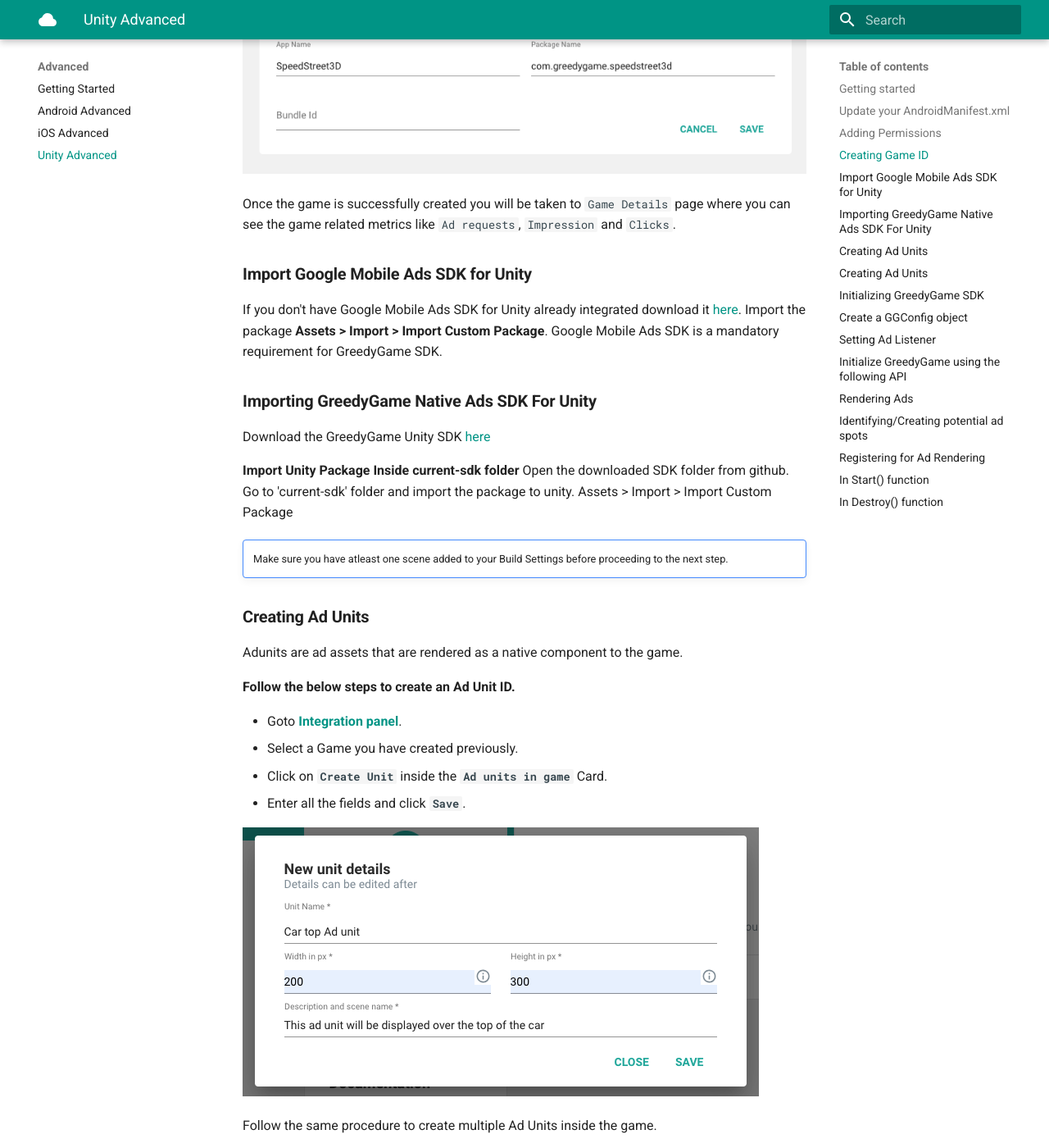
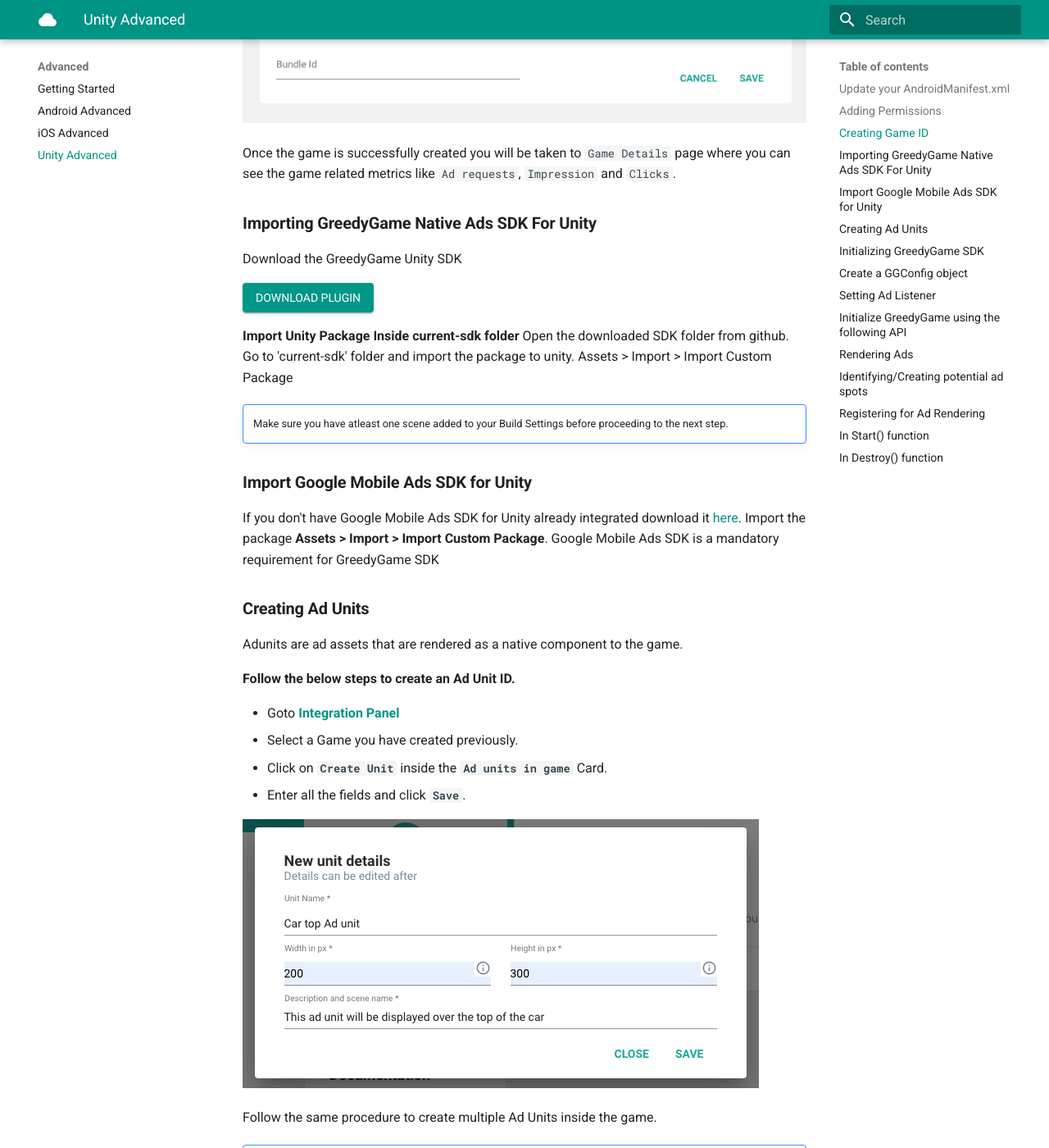
Before and after one commit to GreedyGame/greedygame-docs, an MkDocs documentation site: the page built from docs/unity-advanced.md, in a window 1280 px wide and 1400 px high, scrolled down 1821 px. Shown: the whole window at 82% size. Built offline with MkDocs 1.6.1 and Material for MkDocs 9.7.7, drawn with Linux system fonts in a browser that asks for light colours; some of the changed text lies outside the part shown.

Commit message:
Minor changes in unity advanced

````diff
--- a/docs/unity-advanced.md
+++ b/docs/unity-advanced.md
@@ -1,8 +1,7 @@
-# Unity Advanced (Beta)
+# Unity Advanced
 
-This guide will walk you through detailed GreedyGame SDK integration without using plugin. In case you want to know more on plugin integration please go to the following link.
+We will guide you through the steps involved in integrating GreedyGame SDK in Unity using the GreedyGame Plugin.
 
-### **Getting started**
 ### **Update your AndroidManifest.xml**
 
 Add the following `<activity>` declaration inside `<application>` tag of the Manifest.
@@ -17,7 +16,7 @@
 </activity>
 ```
 
-Also, note the highlighted line where you can change the orientation of the `screenOrientation` property based on which orientation you want to open the engagment. All the allowed values can be found in [Android Documentation](https://developer.android.com/guide/topics/manifest/activity-element#screen).
+Also, note the highlighted line where you can change the orientation of the `screenOrientation` property based on which orientation you want to open the engagment. All the allowed values can be found in <a target="_blank" rel="noopener noreferrer" href="https://developer.android.com/guide/topics/manifest/activity-element#screen">Android Documentation</a>
 
 ### **Adding Permissions**
 
@@ -58,15 +57,11 @@
 
 Once the game is successfully created you will be taken to `Game Details` page where you can see the game related metrics like `Ad requests`, `Impression` and `Clicks`.
 
-### **Import Google Mobile Ads SDK for Unity**
-If you don't have Google Mobile Ads SDK for Unity already integrated download it [here](https://github.com/googleads/googleads-mobile-unity/releases/latest).
-Import the package **Assets > Import > Import Custom Package**.
-Google Mobile Ads SDK is a mandatory requirement for GreedyGame SDK.
-
-
 ### **Importing GreedyGame Native Ads SDK For Unity**
 
-Download the GreedyGame Unity SDK [here](https://github.com/GreedyGame/unity-plugin/releases/latest)
+Download the GreedyGame Unity SDK
+
+<a target="_blank" rel="noopener noreferrer" href="https://github.com/GreedyGame/unity-plugin/releases/" class="pure-material-button-contained">Download Plugin</a>
 
 **Import Unity Package Inside current-sdk folder**
 Open the downloaded SDK folder from github. Go to 'current-sdk' folder and import the package to unity.
@@ -75,7 +70,10 @@
 !!! note ""
     Make sure you have atleast one scene added to your Build Settings before proceeding to the next step.
 
-
+### **Import Google Mobile Ads SDK for Unity**
+If you don't have Google Mobile Ads SDK for Unity already integrated download it <a target="_blank" rel="noopener noreferrer" href="https://github.com/googleads/googleads-mobile-unity/releases/latest">here</a>.
+Import the package **Assets > Import > Import Custom Package**.
+Google Mobile Ads SDK is a mandatory requirement for GreedyGame SDK
 
 
 ### **Creating Ad Units**
@@ -83,7 +81,7 @@
 
 **Follow the below steps to create an Ad Unit ID.**
 
-* Goto **[Integration panel](https://integration.greedygame.com)**.
+* Goto **<a target="_blank" rel="noopener noreferrer" href="https://integration-v2.greedygame.com">Integration Panel</a>**
 * Select a Game you have created previously.
 * Click on **`Create Unit`** inside the **`Ad units in game`** Card.
 * Enter all the fields and click **`Save`**.
@@ -93,39 +91,21 @@
 Follow the same procedure to create multiple Ad Units inside the game.
 
 !!! note ""
-    Best practices about the Unit Dimensions can be found under **[Best Practices](http://127.0.0.1:8000/best_practices/)** section.
-
-
-### **Creating Ad Units**
-Adunits are ad assets that are rendered as a native component to the game.
-
-**Follow the below steps to create an Ad Unit ID.**
-
-* Goto **[Integration panel](https://integration.greedygame.com)**.
-* Select a Game you have created previously.
-* Click on **`Create Unit`** inside the **`Ad units in game`** Card.
-* Enter all the fields and click **`Save`**.
-
-![Image](img/unit-creation.png)
-
-Follow the same procedure to create multiple Ad Units inside the game.
-
-!!! note ""
-    Best practices about the Unit Dimensions can be found under **[Best Practices](http://127.0.0.1:8000/best_practices/)** section.
+    Best practices about the Unit Dimensions can be found under **<a target="_blank" rel="noopener noreferrer" href="/best_practices">Best Practices</a>** section.
 
 ### **Initializing GreedyGame SDK**
 Create a new C# Script and add the following code snippet inside Start() method
 ``` c
-		DontDestroyOnLoad (this.gameObject);
-        if (RuntimePlatform.Android == Application.platform || RuntimePlatform.IPhonePlayer == Application.platform) {
-            GGConfig adConfig = new GGConfig ();
-            adConfig.setGameId (AppId);
-            adConfig.setListener (new GreedyAgentListener ());
-            GGUnitConfig adUnitConfig = new GGUnitConfig ("slot-123", defaultTexture, true, false);
-            adConfig.addUnit (adUnitConfig);
-            adConfig.enableCoppa (enableCoppa);
-            GreedyGameAgent.Instance.Init (adConfig);
-        }
+DontDestroyOnLoad (this.gameObject);
+if (RuntimePlatform.Android == Application.platform || RuntimePlatform.IPhonePlayer == Application.platform) {
+    GGConfig adConfig = new GGConfig ();
+    adConfig.setGameId (AppId);
+    adConfig.setListener (new GreedyAgentListener ());
+    GGUnitConfig adUnitConfig = new GGUnitConfig ("slot-123", defaultTexture, true, false);
+    adConfig.addUnit (adUnitConfig);
+    adConfig.enableCoppa (enableCoppa);
+    GreedyGameAgent.Instance.Init (adConfig);
+}
 ```
 ### Create a GGConfig object
 * adConfig.setGameId (AppId) : AppId (string) is the id of the app that was created.
@@ -144,7 +124,7 @@
 
 ### Initialize GreedyGame using the following API
 ```
-* GreedyGameAgent.Instance.Init (adConfig);
+ GreedyGameAgent.Instance.Init(adConfig);
 ```
 
 ### Rendering Ads
````
Also changed, not shown: other parts of docs/unity-advanced.md (+1 -1 lines).
